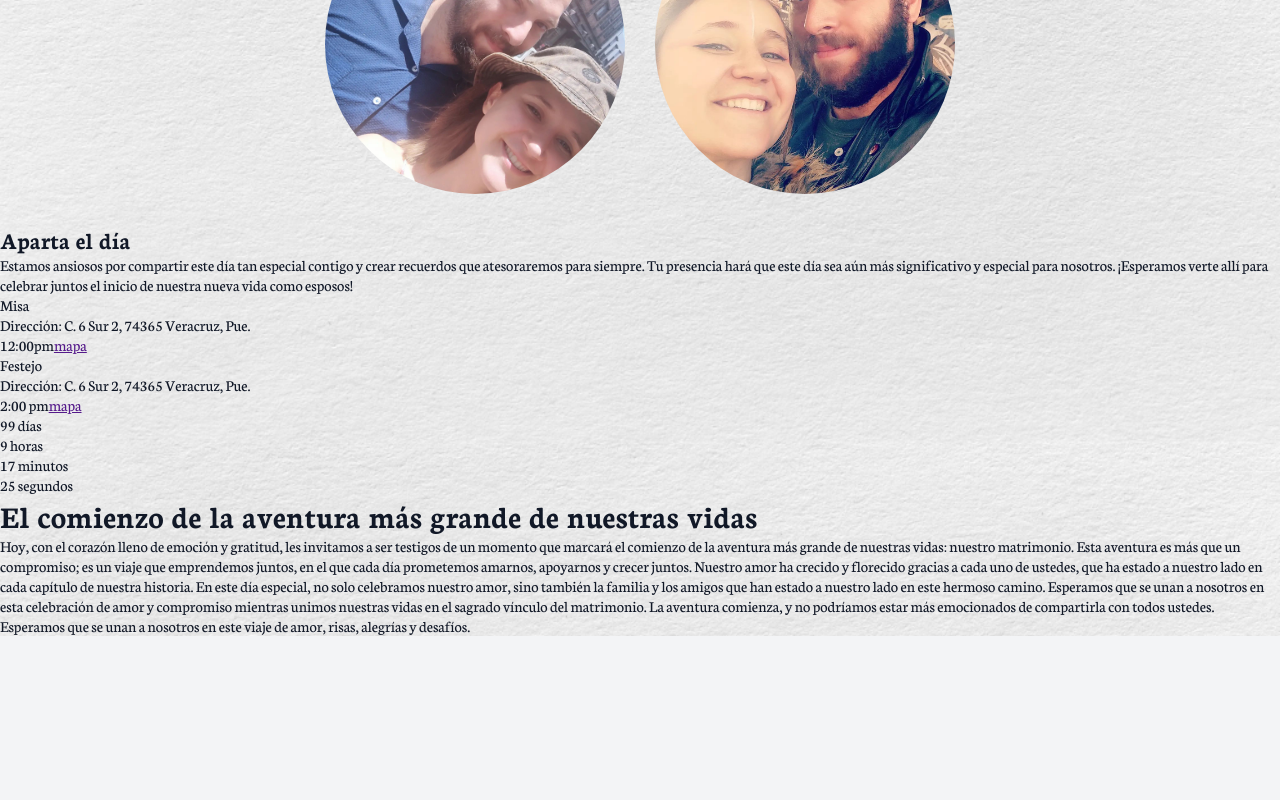
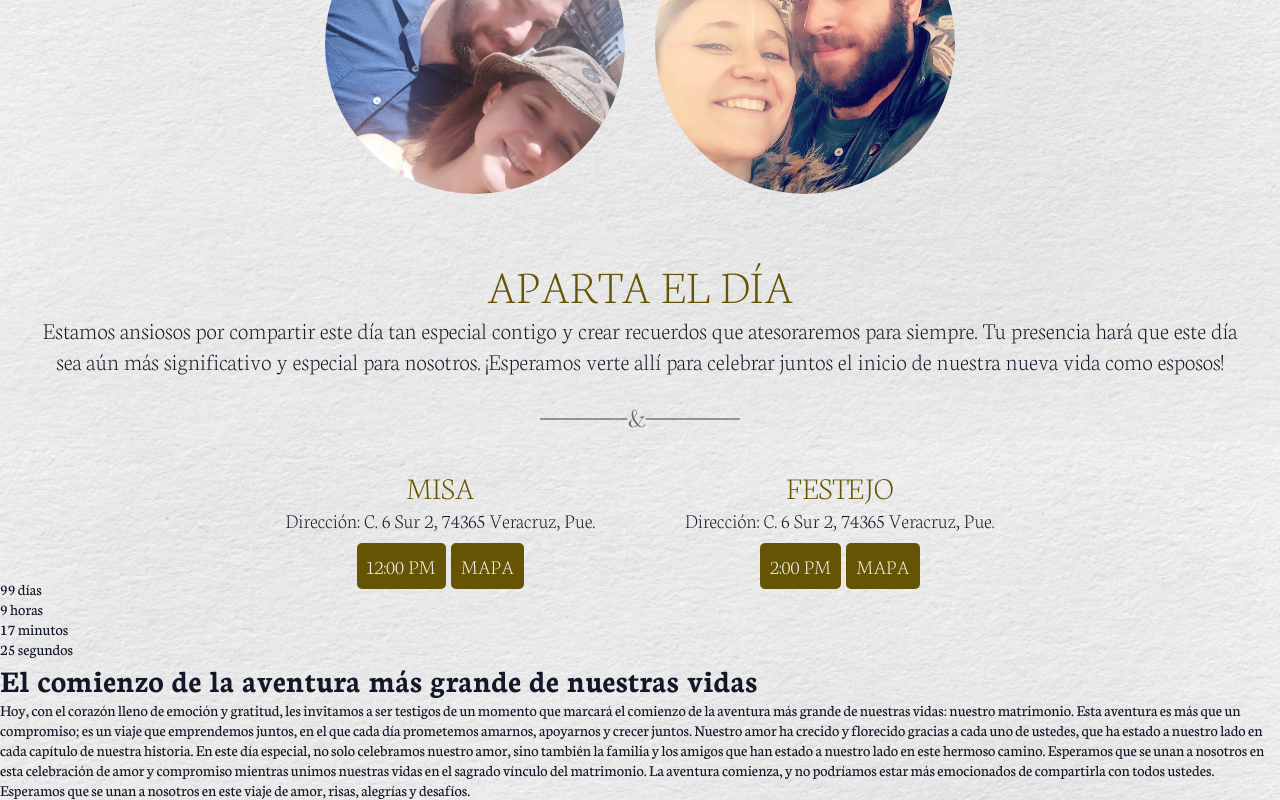
Before and after one commit to Marianne-90/boda, a React (Vite) app: page / in a window 1280 px wide. Shown: the part 1266-2066 px from the top of the page. Before the commit the page ends 1902 px from the top, so only its background shows below. Built offline with nearby package versions, Linux system fonts and the light colour scheme; a web font is replaced by a local one.

Commit message:
Evento estilo

```diff
--- a/src/Components/ApartaElDia.jsx
+++ b/src/Components/ApartaElDia.jsx
@@ -1,3 +1,5 @@
+import linea from "../img/linea.png"
+
 export const ApartaElDia = () => {
   return (
     <div className="apartaeldia">
@@ -8,6 +10,7 @@ export const ApartaElDia = () => {
         sea aún más significativo y especial para nosotros. ¡Esperamos verte
         allí para celebrar juntos el inicio de nuestra nueva vida como esposos!
       </p>
+      <img src={linea} alt="liena" />
     </div>
   );
 };
--- a/src/Components/Evento.jsx
+++ b/src/Components/Evento.jsx
@@ -4,12 +4,10 @@ export const Evento = ({ title, direction, enlace, horario }) => {
       <p className="title">{title}</p>
       <p className="direction">{direction}</p>
       <div className="buttons">
-        <div className="buttons">
-          <span>{horario}</span>
-          <a href={enlace}>
-            <span>mapa</span>
-          </a>
-        </div>
+        <span>{horario}</span>
+        <span>
+          <a href={enlace} target="blank">mapa </a>
+        </span>
       </div>
     </div>
   );
--- a/src/Components/Eventos.jsx
+++ b/src/Components/Eventos.jsx
@@ -7,7 +7,7 @@ const EVENTOS = [
     title: "Misa",
     direction: "Dirección: C. 6 Sur 2, 74365 Veracruz, Pue.",
     enlace: "",
-    horario: "12:00pm",
+    horario: "12:00 pm",
   },
   {
     title: "Festejo",
@@ -18,7 +18,7 @@ const EVENTOS = [
 ];
 
 export const Eventos = () => {
-  return <div className="Eventos">
+  return <div className="eventos">
     {
         EVENTOS.map((element, index )=> <Evento key={index} {...element}/>)
     }
--- a/src/index.css
+++ b/src/index.css
@@ -1,35 +1,36 @@
-
-  @import url('https://fonts.googleapis.com/css2?family=Monsieur+La+Doulaise&family=Neuton:wght@200;400;700&display=swap');
+@import url("https://fonts.googleapis.com/css2?family=Monsieur+La+Doulaise&family=Neuton:wght@200;400;700&display=swap");
 
 /*font-family: 'Monsieur La Doulaise', cursive;
 font-family: 'Neuton', serif;*/
 
-:root{
-    --brown:rgb(102, 84, 5);
-    --dark:#111827;
-    --white:#F3F4F6;
-    font-family: 'Neuton', serif;
+:root {
+  --brown: rgb(102, 84, 5);
+  --brownOp: rgba(102, 84, 5, 0.623);
+  --dark: #111827;
+  --darkOp: #111827ae;
+  --white: #f3f4f6;
+  font-family: "Neuton", serif;
   background-color: var(--white);
   color: var(--dark);
 }
 
-*{
+* {
   padding: 0;
   margin: 0;
   box-sizing: border-box;
   overflow-x: hidden;
 }
 
-.mainContainer{
-  background-image: url('./img/textura.jpg');
+.mainContainer {
+  background-image: url("./img/textura.jpg");
   background-size: cover; /* Para que la imagen cubra todo el fondo */
   background-repeat: no-repeat; /*Evita la repetición de la imagen*/
   background-attachment: fixed; /*Fija la imagen en su posición */
   background-position: center top; /* Centra la imagen de fondo */
 }
 
-.maxymarianne{
-  background-image: url('./img/foto1.jpeg');
+.maxymarianne {
+  background-image: url("./img/foto1.jpeg");
   background-size: cover; /* Para que la imagen cubra todo el fondo */
   background-repeat: no-repeat; /* Evita la repetición de la imagen */
   background-attachment: fixed; /* Fija la imagen en su posición */
@@ -41,55 +42,54 @@ font-family: 'Neuton', serif;*/
   padding-bottom: 20px;
 }
 
-.maxymarianne .content{
+.maxymarianne .content {
   position: relative;
   display: flex;
   justify-content: center;
   align-items: center;
 }
 
-.maxymarianne .content .circulo{
+.maxymarianne .content .circulo {
   width: 420px;
   height: 420px;
   overflow: hidden;
 }
 
-.maxymarianne .content .circulo img{
+.maxymarianne .content .circulo img {
   width: 100%;
   height: 100%;
   object-fit: cover;
-  opacity: .7;
+  opacity: 0.7;
 }
 
-.maxymarianne .content .text{
+.maxymarianne .content .text {
   position: absolute;
   text-align: center;
   z-index: 2;
   font-size: 1rem;
 }
 
-.maxymarianne .content .text .boda{
-  font-family: 'Monsieur La Doulaise', cursive;
+.maxymarianne .content .text .boda {
+  font-family: "Monsieur La Doulaise", cursive;
   font-size: 3em;
-
 }
 
-.maxymarianne .content .text .name{
+.maxymarianne .content .text .name {
   font-size: 3em;
   color: var(--brown);
   font-weight: 200;
   text-transform: uppercase;
 }
 
-.maxymarianne .content .text .date{
+.maxymarianne .content .text .date {
   font-size: 1.4em;
 }
 
-.maxymarianne .content .text img{
+.maxymarianne .content .text img {
   width: 40%;
 }
 
-.gallimg .imgContainer{
+.gallimg .imgContainer {
   display: flex;
   align-items: center;
   justify-content: center;
@@ -98,7 +98,7 @@ font-size: 1rem;
   margin: 30px;
 }
 
-.gallimg .imgContainer > div{
+.gallimg .imgContainer > div {
   width: 300px;
   height: 300px;
   border-radius: 50%;
@@ -112,17 +112,16 @@ font-size: 1rem;
   object-fit: cover;
 }
 
-
 .gallimg .imgContainer > div .hover {
   position: absolute;
-  background-color: var(--dark);
+  background-color: var(--darkOp);
   font-size: 2.5rem;
   line-height: 3rem;
   text-align: center;
-  font-family: 'Monsieur La Doulaise', cursive;
+  font-family: "Monsieur La Doulaise", cursive;
   color: var(--white);
   z-index: 2;
-  top:0;
+  top: 0;
   width: 100%;
   height: 100%;
   display: flex;
@@ -135,33 +134,105 @@ font-size: 1rem;
 }
 
 .gallimg .imgContainer > div:nth-child(odd) .hover {
-  background-color: var(--brown);
+  background-color: var(--brownOp);
 }
 
 .gallimg .imgContainer > div .hover p {
   overflow: visible;
 }
 
-.gallimg .imgContainer > div .opacity{
+.gallimg .imgContainer > div .opacity {
   opacity: 1;
 }
 
+.apartaeldia {
+  text-align: center;
+  margin: 30px;
+}
+
+.apartaeldia h2 {
+  text-transform: uppercase;
+  color: var(--brown);
+  font-weight: 200;
+  font-size: 3rem;
+}
+
+.apartaeldia p {
+  font-weight: 200;
+  font-size: 1.5rem;
+}
+
+.apartaeldia img {
+  margin-top: 30px;
+  width: 200px;
+  opacity: 0.7;
+}
+
+.eventos {
+  display: flex;
+  align-items: center;
+  justify-content: center;
+  flex-wrap: wrap;
+  gap: 30px;
+  overflow: visible;
+}
+
+.eventos .eventoContainer {
+  text-align: center;
+  padding: 0 30px;
+  overflow: visible;
+}
+
+.eventos .eventoContainer .title {
+  color: var(--brown);
+  text-transform: uppercase;
+  font-size: 2rem;
+  font-weight: 200;
+}
+
+.eventos .eventoContainer .direction {
+  font-size: 1.3rem;
+  font-weight: 200;
+}
+.eventos .eventoContainer .buttons {
+  overflow: visible;
+  margin-top: 20px;
+}
+.eventos .eventoContainer .buttons span {
+  background-color: var(--brown);
+  color: var(--white);
+  font-size: 1.3rem;
+  padding: 10px;
+  font-weight: 200;
+  border-radius: 5px;
+  text-transform: uppercase;
+}
+
+.eventos .eventoContainer .buttons a {
+  color: var(--white);
+  font-size: 1.3rem;
+  text-decoration: none;
+  font-weight: 200;
+}
+
+.eventos .eventoContainer .buttons span:nth-child(2) {
+  margin-left: 5px;
+}
+
 @media only screen and (max-width: 600px) {
-  .gallimg .imgContainer > div{
+  .gallimg .imgContainer > div {
     width: 100vw;
     height: calc(100vw - 60px);
     border-radius: 50%;
     overflow: hidden;
   }
-
 }
 
-
 @media only screen and (max-width: 400px) {
-  .maxymarianne .content .text{
-    font-size: .9rem
+  .maxymarianne .content .text {
+    font-size: 0.9rem;
   }
-    .maxymarianne .content .circulo{
+  .maxymarianne .content .circulo {
     width: 330px;
     height: 330px;
     overflow: hidden;
```
Lines whose indentation alone changed are shown as unchanged.
